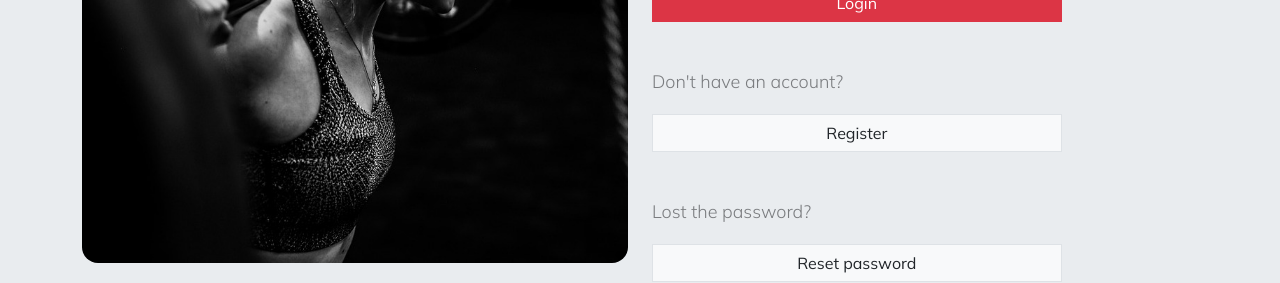
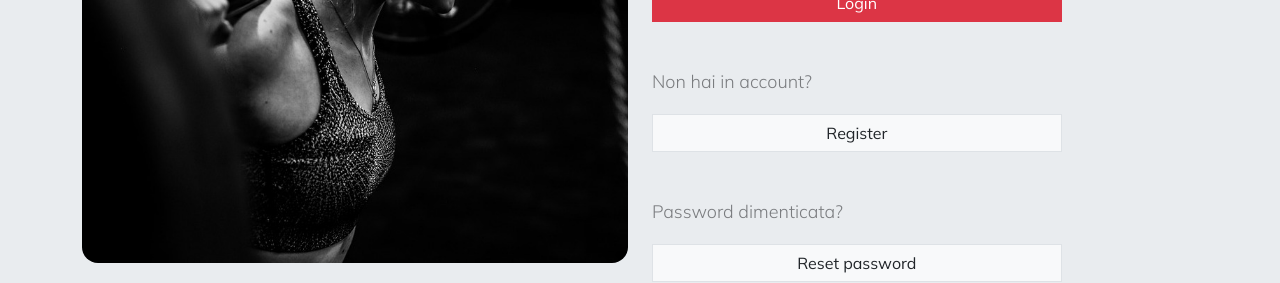
Before and after one commit to Andrea-vicari/tigerFitness, a React (Vite) app in the folder client/: page /login in a window 1280 px wide. Shown: the part 450-733 px from the top of the page. Built offline with nearby package versions, Linux system fonts and the light colour scheme.

Commit message:
Update Login.jsx

```diff
--- a/client/src/Components/Login.jsx
+++ b/client/src/Components/Login.jsx
@@ -72,11 +72,11 @@ function Login() {
                     </button>
                     {error && <div className="error text-danger fs-4 mt-3">{error}</div>}
                   </form>
-                  <p className="mt-5">Don't have an account?</p>
+                  <p className="mt-5">Non hai in account?</p>
                   <Link to="/register" className="btn btn-default border w-100 bg-light rounded-0 text-decoration-none">
                     Register
                   </Link>
-                  <p className="mt-5">Lost the password?</p>
+                  <p className="mt-5">Password dimenticata?</p>
                   <Link to="/resetpassword" className="btn btn-default border w-100 bg-light rounded-0 text-decoration-none">
                     Reset password
                   </Link>
```
